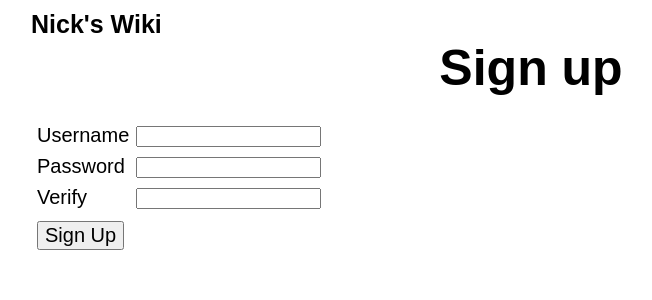
After one commit to nkcrpn/Nick-Pierson-Appspot, a Python web app: template templates/wiki_signup.html in a window 1280 px wide. The commit adds this page. Shown: the top 300 px of the page, without its empty margins (109-761 px from the left). Run offline with Jinja, Linux system fonts and the light colour scheme; the template is opened without the code that fills it, so the values that code supplies are empty.

Commit message:
Sign up page is now styled

```diff
--- a/python/main.py
+++ b/python/main.py
@@ -21,5 +21,6 @@ application = webapp2.WSGIApplication(
      (r'/blog/?.json', BlogJSON),
      (r'/blog/(\d+)/?.json', BlogPostJSON),
      (r'/wiki/?', WikiHome),
+     (r'/wiki/signup', WikiSignUp),
      (PAGE_RE, WikiPage)],
      debug = True)
--- a/python/wiki/wiki.py
+++ b/python/wiki/wiki.py
@@ -16,3 +16,7 @@ class WikiPage(Handler):
         topic = page.split('/')[2]
 
         self.render("wiki_no_page.html")
+
+class WikiSignUp(Handler):
+    def get(self):
+        self.render("wiki_signup.html")
--- a/stylesheets/wiki.css
+++ b/stylesheets/wiki.css
@@ -3,6 +3,19 @@ body {
   width: 1000px;
   margin: 0 auto;
   padding: 10px;
+}
+
+form {
+  margin-top: 20px;
+}
+
+input[type=submit] {
+  font-size: 20px;
+}
+
+table {
+  font-size: 20px;
+  border-spacing: 5px;
 }
 
 .logo {
@@ -31,7 +44,3 @@ body {
 .content {
   margin-top: 20px;
 }
-
-form {
-  margin-top: 20px;
-}
--- a/templates/wiki_home.html
+++ b/templates/wiki_home.html
@@ -21,9 +21,9 @@
           <a href="/wiki/signup" class="clean-link">Sign Up</a>
         {% endif %}
       </span>
+    </div>
     <div class="title">
       Home
-    </div>
     </div>
       <p class="content">
         Hello! Welcome to Nick's Wiki. This is a basic wiki site where
--- /dev/null
+++ b/templates/wiki_signup.html
@@ -0,0 +1,39 @@
+<!DOCTYPE html>
+<html>
+  <head>
+    <title>Sign up!</title>
+    <link href="/stylesheets/wiki.css" rel="stylesheet" type="text/css">
+  </head>
+  <body>
+    <div class="holder">
+      <span class="logo">
+        <a href="/wiki" class="clean-link">Nick's Wiki</a>
+      </span>
+    </div>
+    <div class="title">
+      Sign up
+    </div>
+    <form method="post">
+      <table>
+        <tr>
+          <td>Username</td>
+          <td><input type="text" name="username" value="{{username}}"></td>
+          <td>{{error_username}}</td>
+        </tr>
+        <tr>
+          <td>Password</td>
+          <td><input type="password" name="password"></td>
+          <td>{{error_password}}</td>
+        </tr>
+        <tr>
+          <td>Verify</td>
+          <td><input type="password" name="verify"></td>
+          <td>{{error_verify}}</td>
+        <tr>
+        <tr>
+          <td><input type="submit" value="Sign Up"></td>
+        </tr>
+      </table>
+    </form>
+  </body>
+</html>
```
